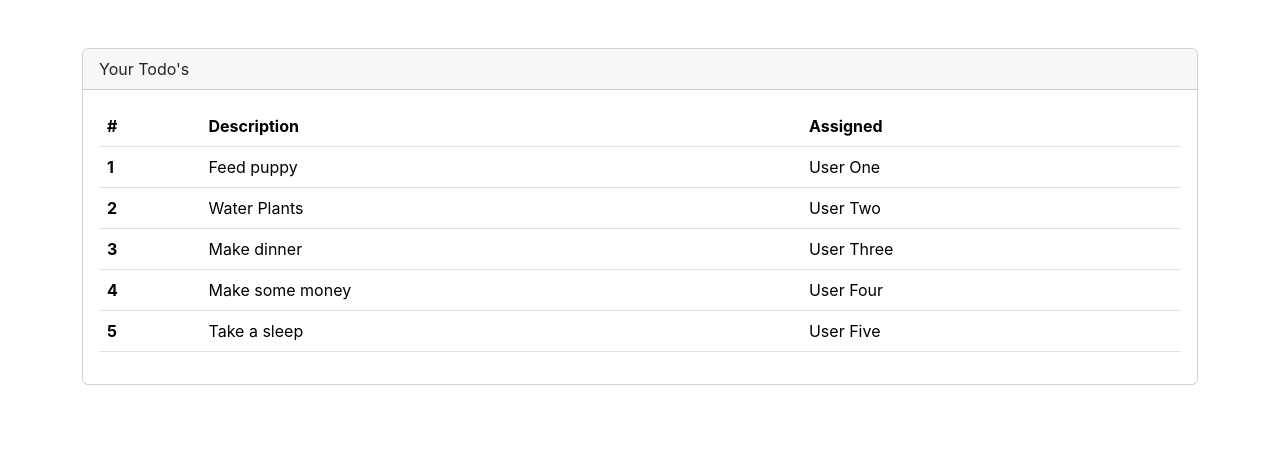
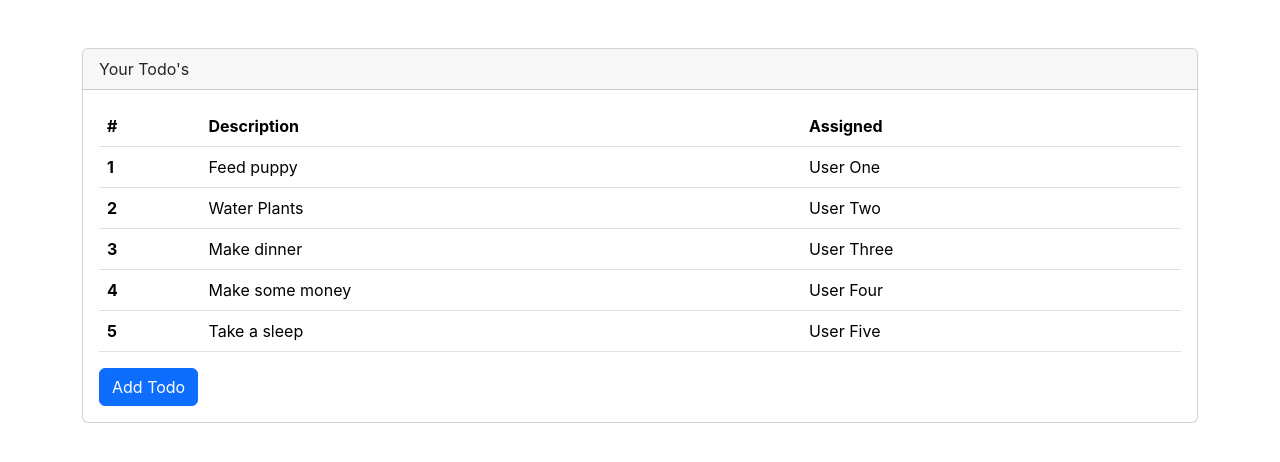
Before and after one commit to Dan1elJr/react-todos, a React (Create React App) app: page / in a window 1280 px wide. Shown: the top 462 px of the page. Built offline with nearby package versions, Linux system fonts and the light colour scheme.

Commit message:
React/Fundamentals - onclick Listener

```diff
--- a/src/App.js
+++ b/src/App.js
@@ -11,6 +11,19 @@
   {rowNumber:5, rowDescription:'Take a sleep', rowAssigned:'User Five'}
 ];
 
+const addTodo = () => {
+  if(todos.length>0){
+    const newTodo = {
+      rowNumber: todos.length +1,
+      rowDescription: 'New Todo',
+      rowAssigned: 'User Three'
+    }
+    todos.push(newTodo)
+  }
+
+  console.log(todos)
+}
+
 function App() {
   return (
     <div className='mt-5 container'>
@@ -20,6 +33,7 @@
         </div>
         <div className='card-body'>
           <TodoTable todos={todos}/>
+          <button className='btn btn-primary' onClick={addTodo}>Add Todo</button>
         </div>
       </div>
     </div>
```
